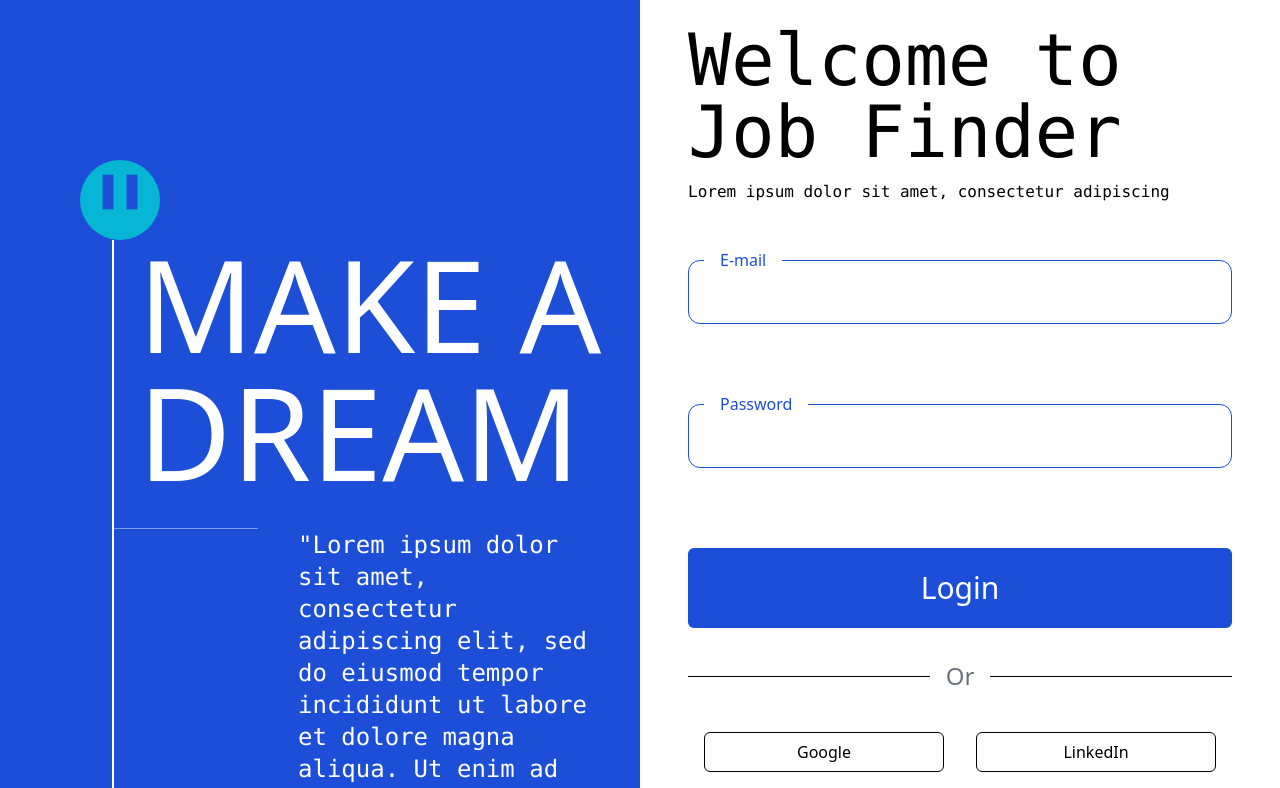
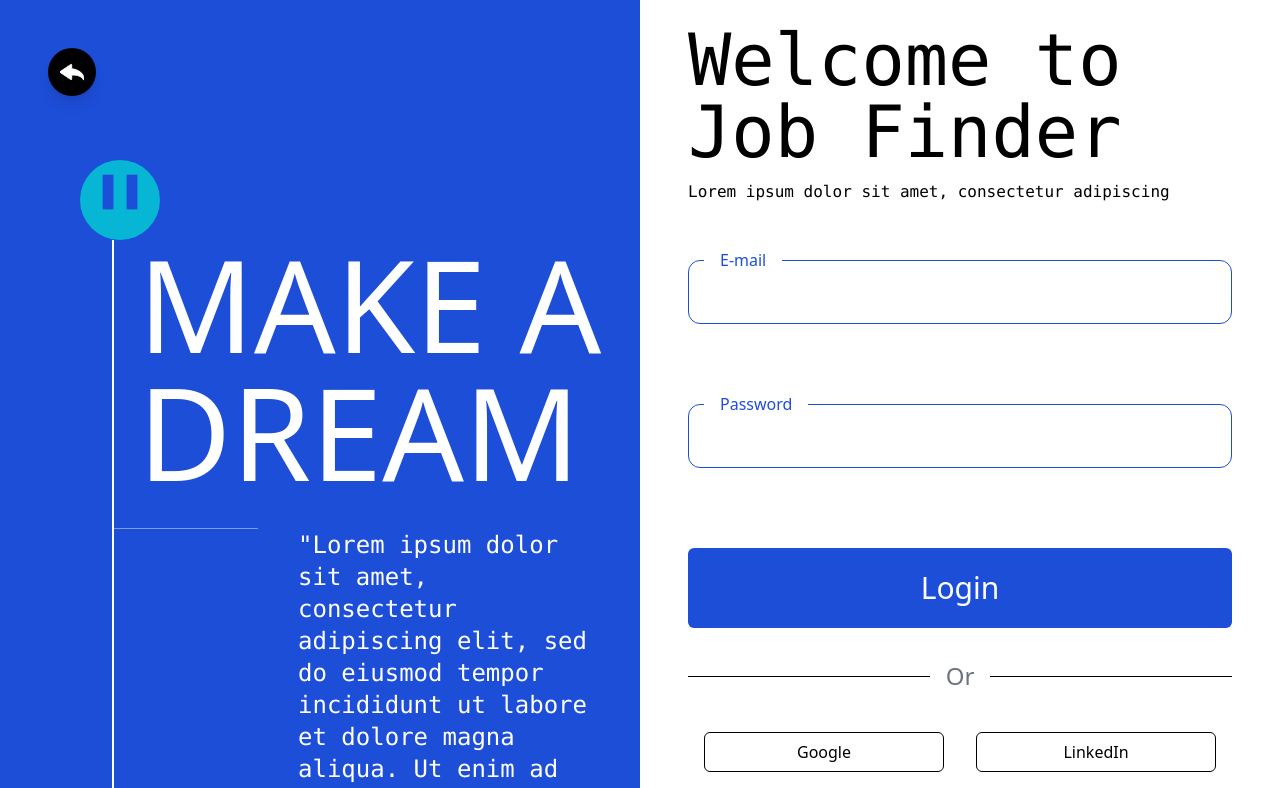
Before and after one commit to Ishikaza-das/JobFinder, a React (Vite) app in the folder frontend/: page /login in a window 1280 px wide. Shown: the top 788 px of the page. Built offline with nearby package versions, Linux system fonts and the light colour scheme; no server answers.

Commit message:
Add a back button in login page

```diff
--- /dev/null
+++ b/frontend/src/Auth/Pages/CompanySignup.jsx
@@ -0,0 +1,11 @@
+
+
+const CompanySignup = () => {
+  return (
+    <div>
+      This is Company Signup page.
+    </div>
+  )
+}
+
+export default CompanySignup
--- a/frontend/src/Auth/Pages/Login.jsx
+++ b/frontend/src/Auth/Pages/Login.jsx
@@ -5,6 +5,7 @@ import axios from "axios";
 import GoogleLogin from "../Components/GoogleLogin";
 import { useAuth } from "../store/AuthContext";
 import { useToast } from "../../components/ToastContext";
+import back from '../../assets/back.svg'
 
 
 const Login = () => {
@@ -38,9 +39,21 @@ const Login = () => {
         showToast(error.response?.data?.message || 'Login failed', 'error');
       }
     }
+    const onBack = () =>{
+      navigate('/');
+    }
 
   return (
-      <div className='flex flex-col lg:flex-row min-h-screen'>
+      <div className='flex flex-col lg:flex-row min-h-screen relative'>
+        <div className='absolute top-6 left-6 sm:top-12 sm:left-12 z-10'>
+          <button className='bg-black text-white h-12 w-12 rounded-full font-serif hover:bg-gray-800 transition-all duration-300 flex items-center justify-center shadow-lg hover:scale-110' onClick={onBack}>
+              <img
+                  className='object-cover h-6 w-6'
+                  src={back}
+                  alt="Back"
+              />
+          </button>
+          </div>
         {/* Left side */}
         <Panel/>
         {/* Right side */}
```
Also changed, not shown: frontend/src/assets/back.svg (added), frontend/src/assets/job.svg (added).
